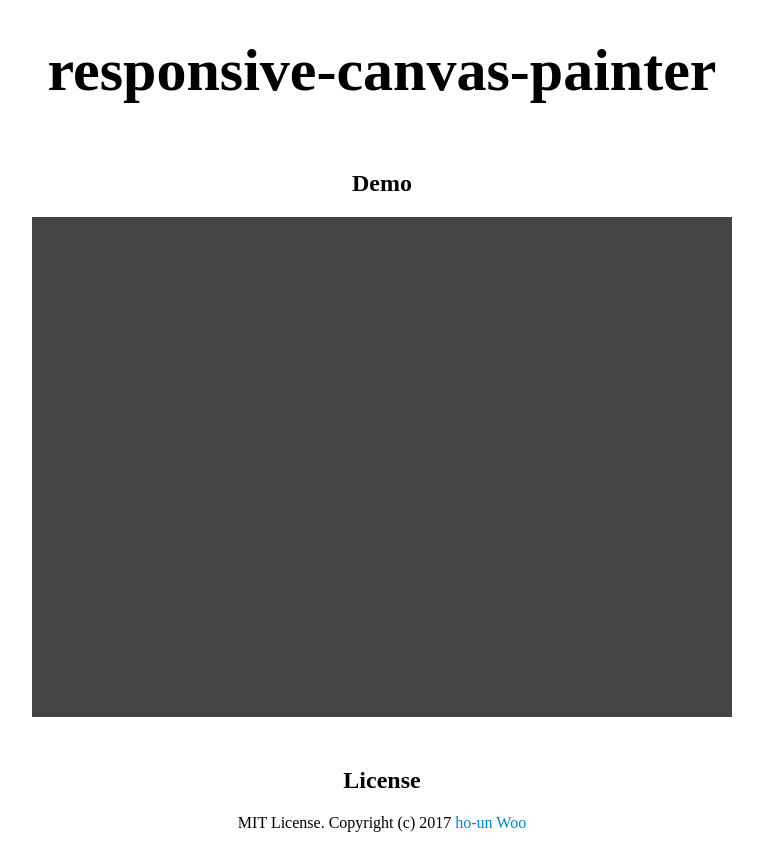
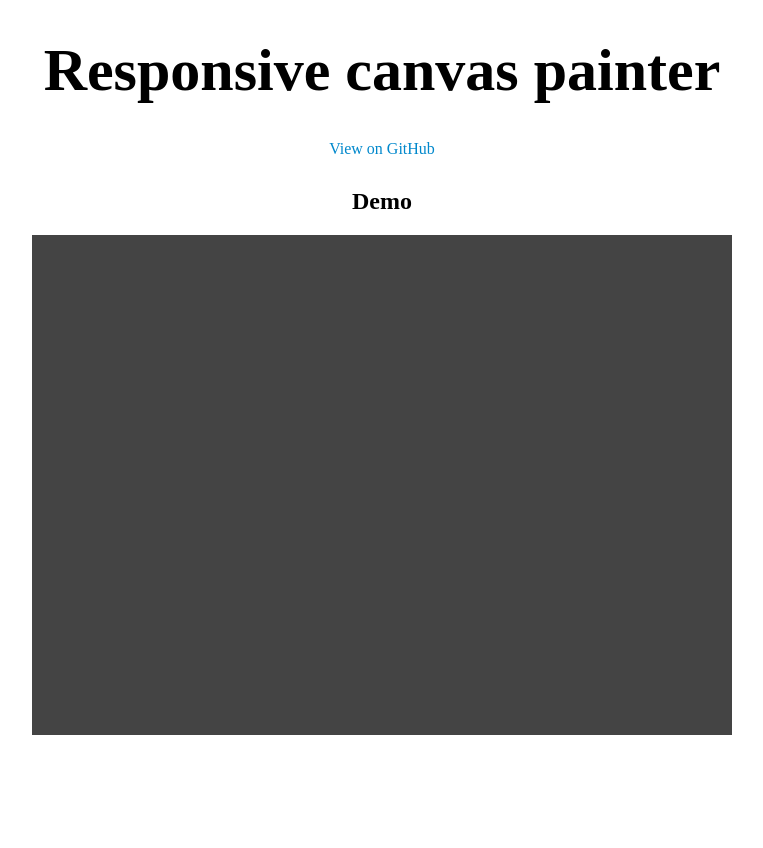
Before and after one commit to woohoeon/responsive-canvas-painter, a plain HTML site: page index.html in a window 1280 px wide. Shown: the whole page, without its empty margins (258-1021 px from the left). After the commit the page ends 800 px from the top, so only its background shows below. Drawn offline with Linux system fonts and the light colour scheme.

Commit message:
Chang layout

```diff
--- a/index.html
+++ b/index.html
@@ -18,22 +18,19 @@ a {
     text-align: center;
 }
 .subtitle {
-    padding-top: 30px;
+    padding-top: 10px;
 }
 </style>
 </head>
 <body>
-	<h1 class="logo">responsive-canvas-painter</h1>
+	<h1 class="logo">Responsive canvas painter</h1>
 	<div class="description">
+		<a href="https://github.com/woohoeon/responsive-canvas-painter"><span>View on GitHub</span></a>
 		<h2 class="subtitle">Demo</h2>
 	</div>
 	<div id="section">
 		<canvas class="canvas-layer" id="canvasLayer"></canvas>
 		<canvas class="canvas-layer" id="canvasInterfaceLayer"></canvas>
-	</div>
-	<div class="description">
-		<h2 class="subtitle">License</h2>
-		<p class="lead">MIT License. Copyright (c) 2017 <a href="http://github.com/woohoeon">ho-un Woo</a></p>
 	</div>
 	<script type="text/javascript" src="js/painter.js"></script>
 	<script>
```
